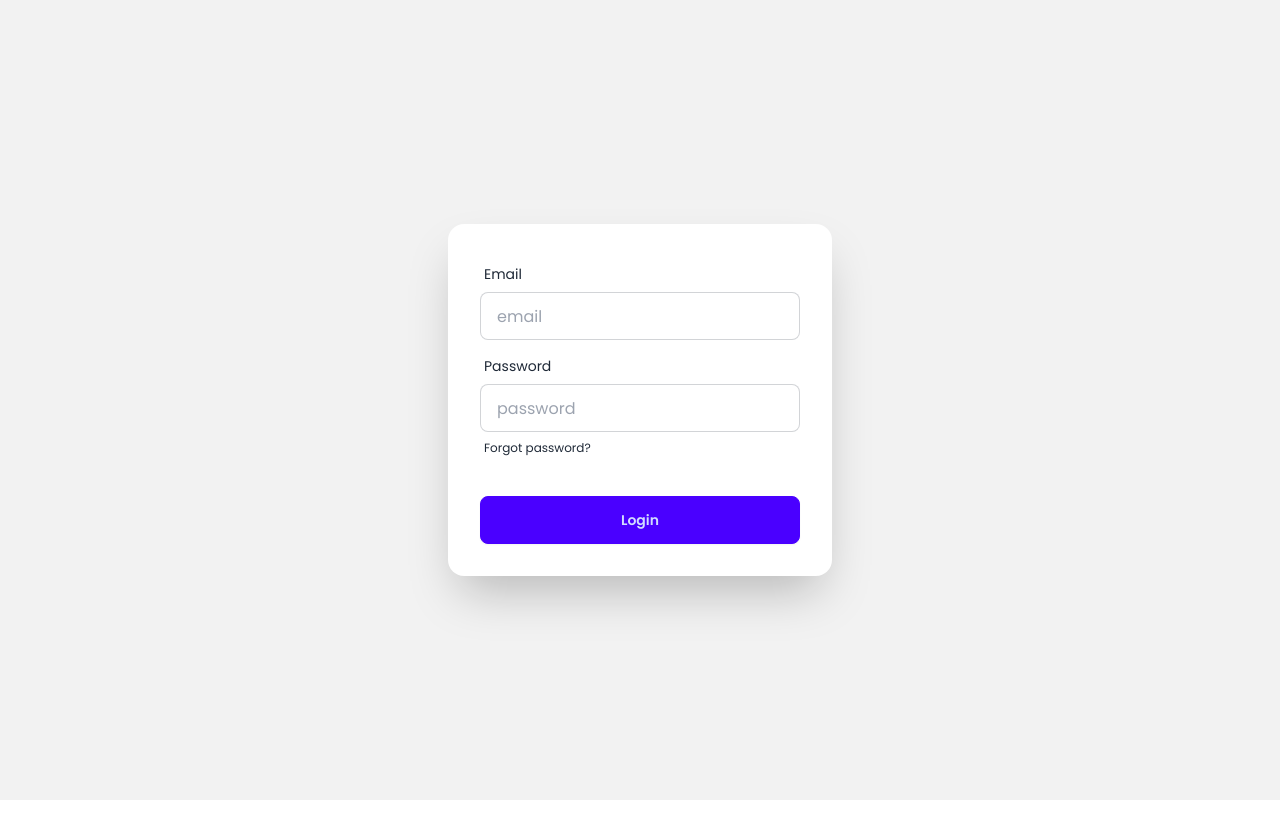
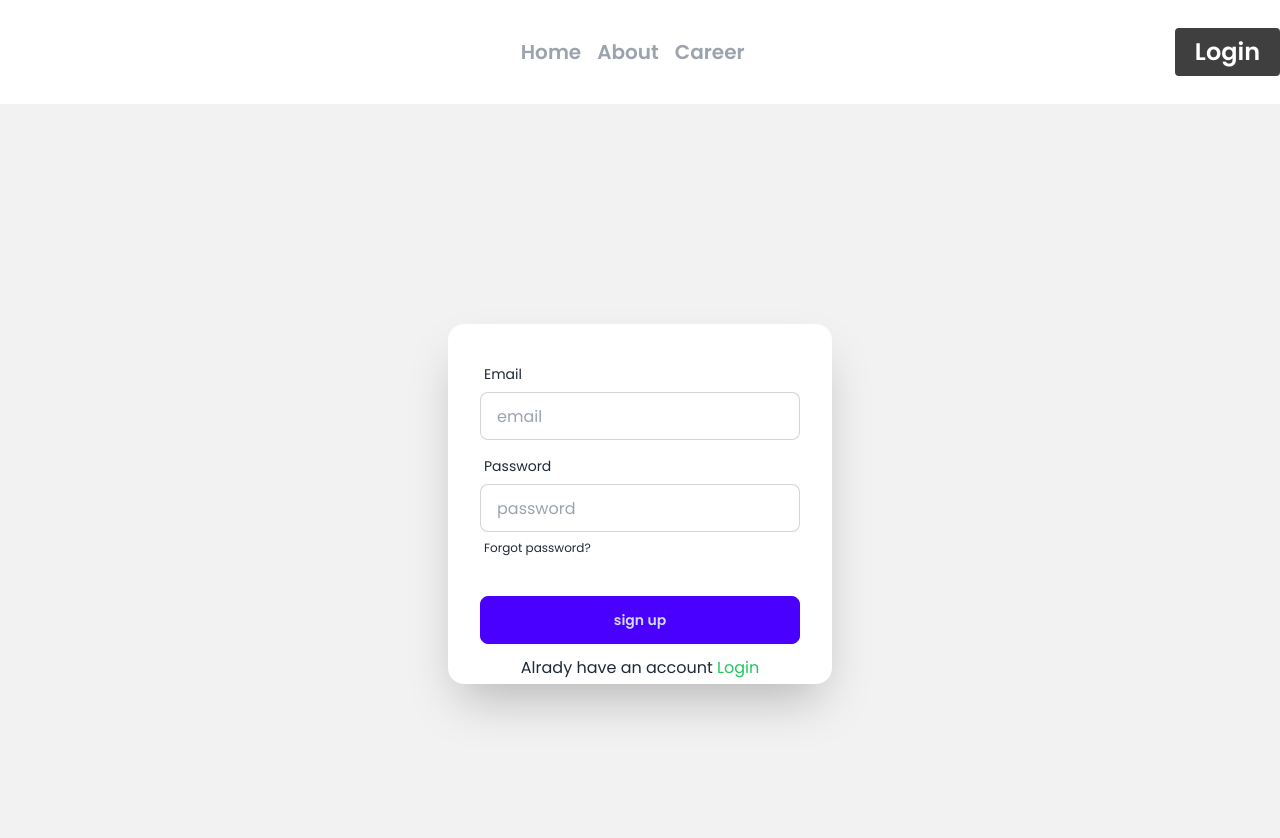
Before and after one commit to abdullahNavin/Dragon-News-Paper2, a React (Vite) app: page /SingUp in a window 1280 px wide. Shown: the top 838 px of the page. Before the commit the page ends 800 px from the top, so only its background shows below. Built offline with nearby package versions, Linux system fonts and the light colour scheme; no server answers.

Commit message:
Almost all complited

```diff
--- a/src/Router/Components/News.jsx
+++ b/src/Router/Components/News.jsx
@@ -1,10 +1,10 @@
 import { FaBookmark } from "react-icons/fa";
 import { BsShareFill } from "react-icons/bs";
 import ReactStars from "react-rating-stars-component";
-import { Link, useNavigate } from "react-router-dom";
+import { Link } from "react-router-dom";
 
 const News = ({ news }) => {
-    const { author, title, details, thumbnail_url, image_url, _id } = news
+    const { author, title, details, image_url, _id } = news
     return (
         <div className="mt-7 border border-gray-300 pb-4 rounded-md">
             <div className="bg-gray-200 flex justify-between p-5">
@@ -27,9 +27,10 @@ const News = ({ news }) => {
             </div>
 
             <div className="px-2 text-xl mt-5 text-gray-600">
-                <p className="mb-4">{details.slice(0, 280)}...<Link to={`/FullNews/${_id}`}>
+                <p className="mb-4">{details.slice(0, 200)}...<Link to={`/FullNews/${_id}`}>
                     <span
-                        className="text-red-800 font-bold cursor-pointer">Read more</span>
+                        className="text-red-800 font-bold cursor-pointer">Read more
+                    </span>
                 </Link>
                 </p>
                 <hr />
--- /dev/null
+++ b/src/Router/Components/PrivateRoute.jsx
@@ -0,0 +1,19 @@
+import React, { useContext } from 'react';
+import { AuthContext } from '../../ContextProvider/Provider';
+import { Navigate } from 'react-router-dom';
+import Modal from './Modal';
+
+
+const PrivateRoute = ({ children }) => {
+    const { users } = useContext(AuthContext)
+
+    if (users) {
+      return children
+    }
+    else {
+       return <Navigate to={'/SingUp'}></Navigate>
+    }
+}
+
+
+export default PrivateRoute;
--- a/src/Router/Components/SingUp.jsx
+++ b/src/Router/Components/SingUp.jsx
@@ -3,6 +3,8 @@ import { auth } from '../../../Firebase/firebase.config';
 import { useContext } from 'react';
 import { AuthContext } from '../../ContextProvider/Provider';
 import { createUserWithEmailAndPassword } from 'firebase/auth';
+import { Link } from 'react-router-dom';
+import NavBar from './NavBar';
 
 const SingUp = () => {
     // const { users, setUsers } = useContext(AuthContext)
@@ -23,9 +25,11 @@ const SingUp = () => {
             })
     }
     return (
+        <div>
+            <NavBar></NavBar>
             <div className="hero min-h-screen bg-base-200">
                 <div className="card shrink-0 w-full max-w-sm shadow-2xl bg-base-100">
-                <form onSubmit={handleSingUp} className="card-body">
+                    <form onSubmit={handleSingUp} className="card-body pb-3">
                         <div className="form-control">
                             <label className="label">
                                 <span className="label-text">Email</span>
@@ -42,9 +46,11 @@ const SingUp = () => {
                             </label>
                         </div>
                         <div className="form-control mt-6">
-                        <button className="btn btn-primary">Login</button>
+                            <button className="btn btn-primary">sign up</button>
                         </div>
                     </form>
+                    <p className='text-center pb-1'>Alrady have an account <Link className='text-green-500'>Login</Link></p>
+                </div>
             </div>
         </div>
     );
--- a/src/Router/Router.jsx
+++ b/src/Router/Router.jsx
@@ -7,6 +7,7 @@ import Home from './Components/Home';
 import About from './About';
 import FullNews from './Components/FullNews';
 import SingUp from './Components/SingUp';
+import PrivateRoute from './Components/PrivateRoute';
 
 const router = createBrowserRouter([
     {
@@ -23,7 +24,7 @@ const router = createBrowserRouter([
             },
             {
                 path: '/FullNews/:id',
-                element: <FullNews></FullNews>,
+                element: <PrivateRoute><FullNews></FullNews></PrivateRoute>,
                 loader: () => fetch('/news.json')
             },
             {
```
Lines whose indentation alone changed are shown as unchanged.
